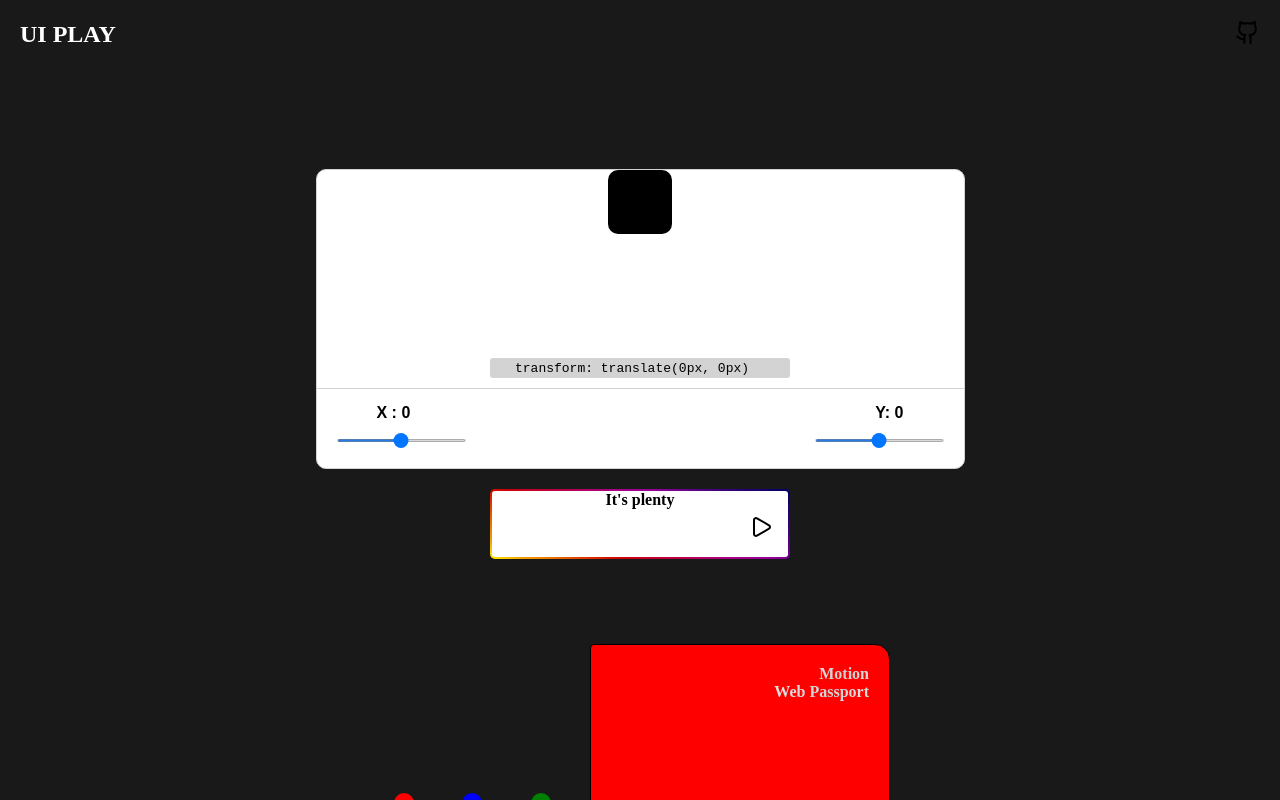
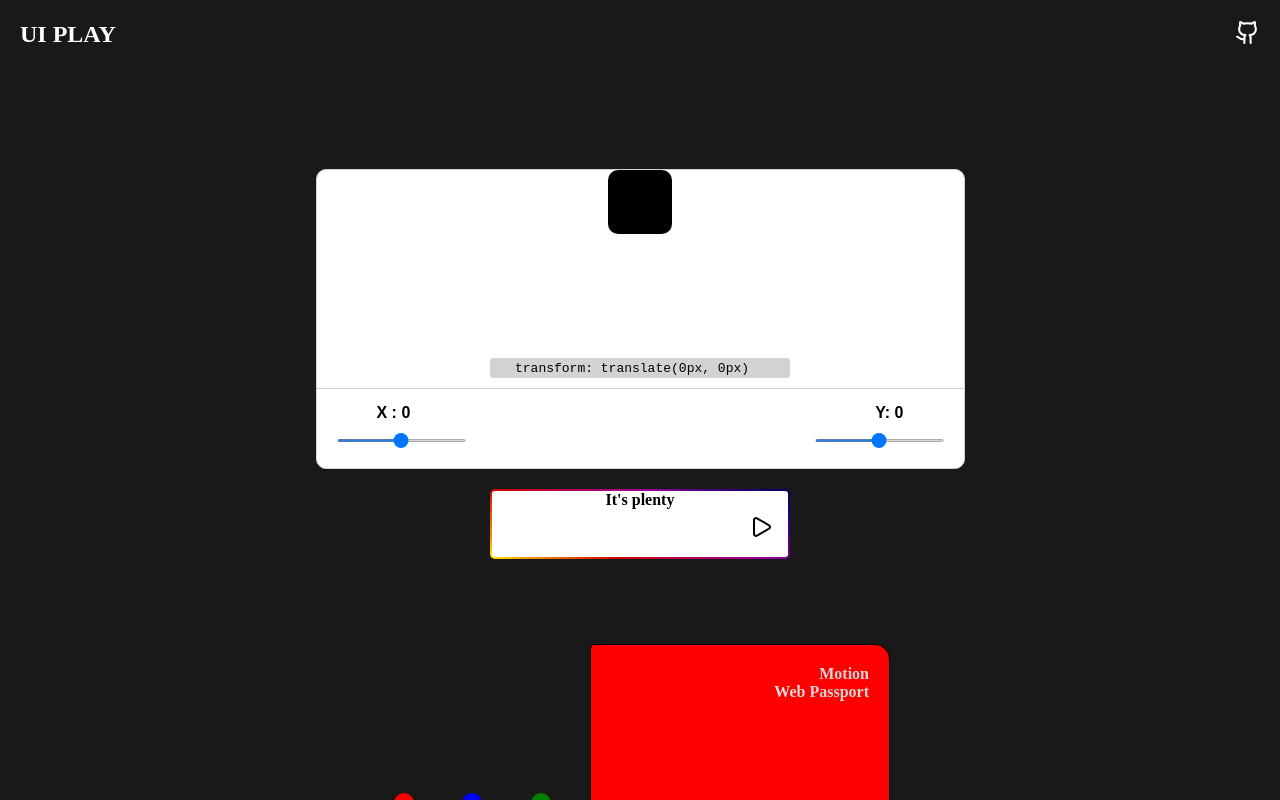
Before and after one commit to Genesispro-maker/ui-playground, a React (Vite) app in the folder ui/: page / in a window 1280 px wide. Shown: the top 800 px of the page. Built offline with nearby package versions, Linux system fonts and the light colour scheme.

Commit message:
Update header.module.css

```diff
--- a/ui/src/styles/header.module.css
+++ b/ui/src/styles/header.module.css
@@ -13,7 +13,7 @@
    background: none;
 }
 .github{
-    stroke: black;
+    stroke: white;
 
     &:hover{
         stroke: blue;
```
